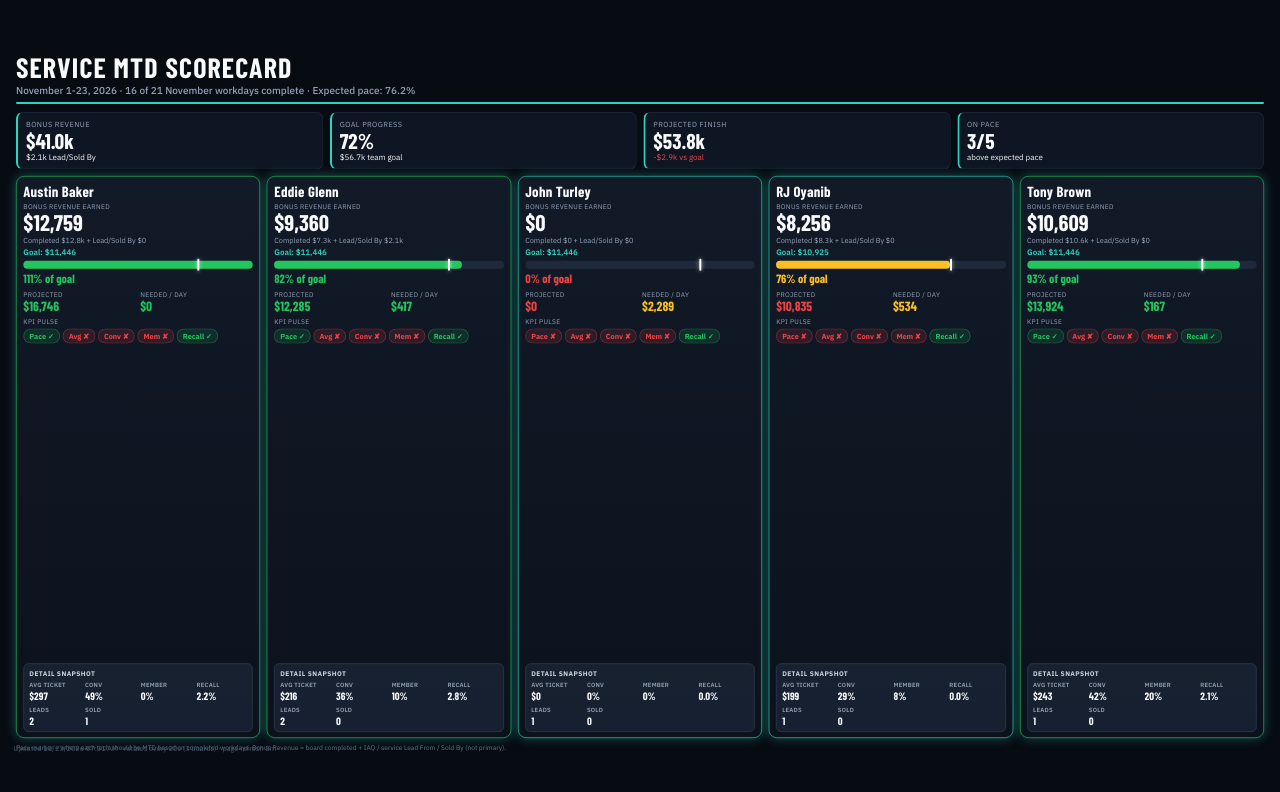
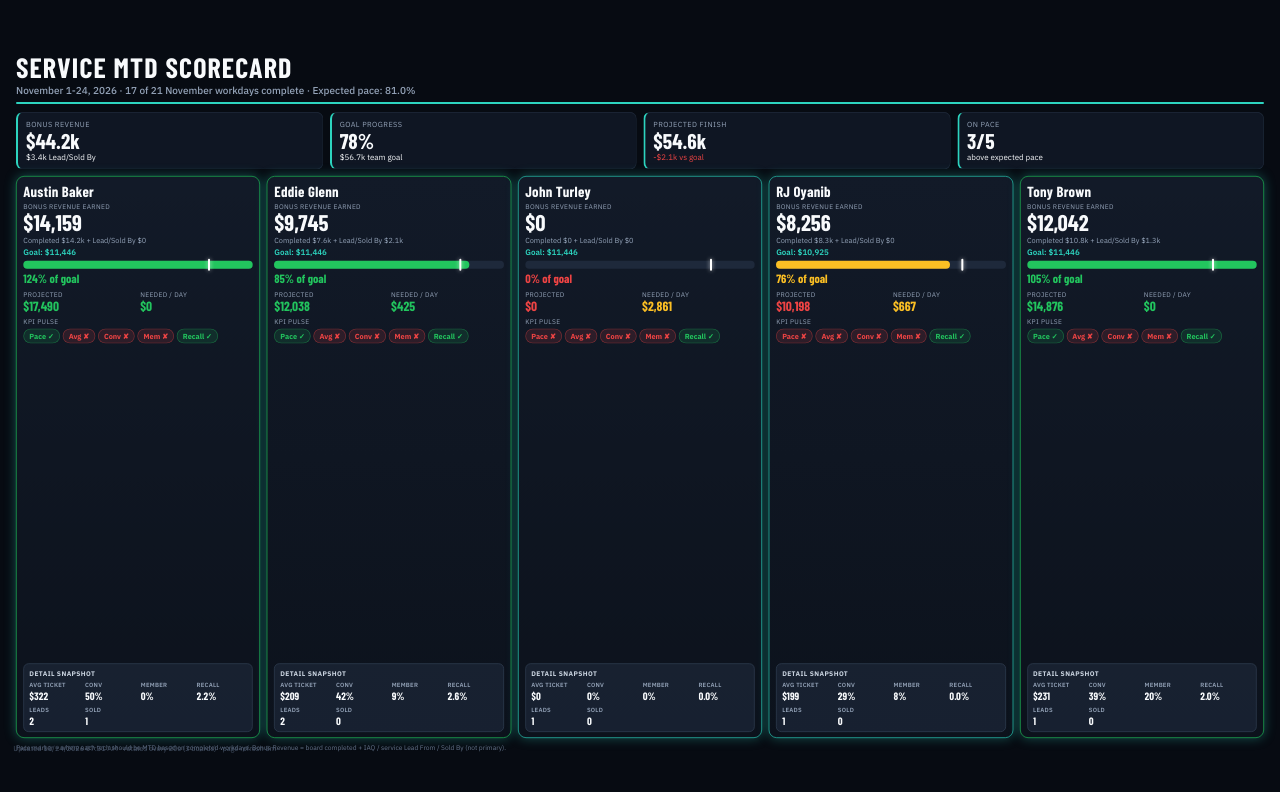
Before and after one commit to ceilingxfan/integrity-ac-scorecard, a plain HTML site: page index.html in a window 1280 px wide. Drawn offline with nearby package versions, Linux system fonts and the light colour scheme.

Commit message:
Update technician scorecard TV board

```diff
--- a/index.html
+++ b/index.html
@@ -289,28 +289,28 @@
       <header class="hdr">
         <h1>SERVICE MTD SCORECARD</h1>
         <p class="sub">
-          November 1-23, 2026 · 16 of 21 November workdays complete ·
-          Expected pace: 76.2%
+          November 1-24, 2026 · 17 of 21 November workdays complete ·
+          Expected pace: 81.0%
         </p>
         <div class="rule" style="background:#2dd4bf"></div>
       </header>
       <div class="summary">
             <div class="sum-card" style="border-left:3px solid #2dd4bf">
               <div class="sum-title">Bonus Revenue</div>
-              <div class="sum-val">$41.0k</div>
-              <div class="sum-sub" style="color:#f8fafc">$2.1k Lead/Sold By</div>
+              <div class="sum-val">$44.2k</div>
+              <div class="sum-sub" style="color:#f8fafc">$3.4k Lead/Sold By</div>
             </div>
 
             <div class="sum-card" style="border-left:3px solid #2dd4bf">
               <div class="sum-title">Goal Progress</div>
-              <div class="sum-val">72%</div>
+              <div class="sum-val">78%</div>
               <div class="sum-sub" style="color:#f8fafc">$56.7k team goal</div>
             </div>
 
             <div class="sum-card" style="border-left:3px solid #2dd4bf">
               <div class="sum-title">Projected Finish</div>
-              <div class="sum-val">$53.8k</div>
-              <div class="sum-sub" style="color:#ef4444">-$2.9k vs goal</div>
+              <div class="sum-val">$54.6k</div>
+              <div class="sum-sub" style="color:#ef4444">-$2.1k vs goal</div>
             </div>
 
             <div class="sum-card" style="border-left:3px solid #2dd4bf">
@@ -323,22 +323,22 @@
     <article class="tech-card" style="border-color:#22c55e;box-shadow:0 0 18px rgba(45, 212, 191, 0.35)">
       <h2 class="tech-name">Austin Baker</h2>
       <div class="rev-label">Bonus Revenue Earned</div>
-      <div class="rev-big">$12,759</div>
-      <div class="rev-sub">Completed $12.8k + Lead/Sold By $0</div>
+      <div class="rev-big">$14,159</div>
+      <div class="rev-sub">Completed $14.2k + Lead/Sold By $0</div>
       <div class="goal-line" style="color:#2dd4bf">Goal: $11,446</div>
 
     <div class="bar-wrap">
       <div class="bar-track">
         <div class="bar-fill" style="width:100.0%;background:#22c55e"></div>
-        <div class="pace-marker" style="left:76.2%" title="Expected pace"></div>
+        <div class="pace-marker" style="left:81.0%" title="Expected pace"></div>
       </div>
-      <div class="bar-pct" style="color:#22c55e">111% of goal</div>
+      <div class="bar-pct" style="color:#22c55e">124% of goal</div>
     </div>
 
       <div class="proj-grid">
         <div>
           <div class="proj-label">Projected</div>
-          <div class="proj-val" style="color:#22c55e">$16,746</div>
+          <div class="proj-val" style="color:#22c55e">$17,490</div>
         </div>
         <div>
           <div class="proj-label">Needed / Day</div>
@@ -354,12 +354,12 @@
 
         <div class="metric-cell">
           <div class="metric-label">Avg ticket</div>
-          <div class="metric-val">$297</div>
+          <div class="metric-val">$322</div>
         </div>
 
         <div class="metric-cell">
           <div class="metric-label">Conv</div>
-          <div class="metric-val">49%</div>
+          <div class="metric-val">50%</div>
         </div>
 
         <div class="metric-cell">
@@ -391,26 +391,26 @@
     <article class="tech-card" style="border-color:#22c55e;box-shadow:0 0 18px rgba(45, 212, 191, 0.35)">
       <h2 class="tech-name">Eddie Glenn</h2>
       <div class="rev-label">Bonus Revenue Earned</div>
-      <div class="rev-big">$9,360</div>
-      <div class="rev-sub">Completed $7.3k + Lead/Sold By $2.1k</div>
+      <div class="rev-big">$9,745</div>
+      <div class="rev-sub">Completed $7.6k + Lead/Sold By $2.1k</div>
       <div class="goal-line" style="color:#2dd4bf">Goal: $11,446</div>
 
     <div class="bar-wrap">
       <div class="bar-track">
-        <div class="bar-fill" style="width:81.8%;background:#22c55e"></div>
-        <div class="pace-marker" style="left:76.2%" title="Expected pace"></div>
+        <div class="bar-fill" style="width:85.1%;background:#22c55e"></div>
+        <div class="pace-marker" style="left:81.0%" title="Expected pace"></div>
       </div>
-      <div class="bar-pct" style="color:#22c55e">82% of goal</div>
+      <div class="bar-pct" style="color:#22c55e">85% of goal</div>
     </div>
 
       <div class="proj-grid">
         <div>
           <div class="proj-label">Projected</div>
-          <div class="proj-val" style="color:#22c55e">$12,285</div>
+          <div class="proj-val" style="color:#22c55e">$12,038</div>
         </div>
         <div>
           <div class="proj-label">Needed / Day</div>
-          <div class="proj-val" style="color:#22c55e">$417</div>
+          <div class="proj-val" style="color:#22c55e">$425</div>
         </div>
       </div>
       <div class="kpi-label">KPI Pulse</div>
@@ -422,22 +422,22 @@
 
         <div class="metric-cell">
           <div class="metric-label">Avg ticket</div>
-          <div class="metric-val">$216</div>
+          <div class="metric-val">$209</div>
         </div>
 
         <div class="metric-cell">
           <div class="metric-label">Conv</div>
-          <div class="metric-val">36%</div>
+          <div class="metric-val">42%</div>
         </div>
 
         <div class="metric-cell">
           <div class="metric-label">Member</div>
-          <div class="metric-val">10%</div>
+          <div class="metric-val">9%</div>
         </div>
 
         <div class="metric-cell">
           <div class="metric-label">Recall</div>
-          <div class="metric-val">2.8%</div>
+          <div class="metric-val">2.6%</div>
         </div>
 
         <div class="metric-cell">
@@ -466,7 +466,7 @@
     <div class="bar-wrap">
       <div class="bar-track">
         <div class="bar-fill" style="width:0.0%;background:#ef4444"></div>
-        <div class="pace-marker" style="left:76.2%" title="Expected pace"></div>
+        <div class="pace-marker" style="left:81.0%" title="Expected pace"></div>
       </div>
       <div class="bar-pct" style="color:#ef4444">0% of goal</div>
     </div>
@@ -478,7 +478,7 @@
         </div>
         <div>
           <div class="proj-label">Needed / Day</div>
-          <div class="proj-val" style="color:#fbbf24">$2,289</div>
+          <div class="proj-val" style="color:#fbbf24">$2,861</div>
         </div>
       </div>
       <div class="kpi-label">KPI Pulse</div>
@@ -534,7 +534,7 @@
     <div class="bar-wrap">
       <div class="bar-track">
         <div class="bar-fill" style="width:75.6%;background:#fbbf24"></div>
-        <div class="pace-marker" style="left:76.2%" title="Expected pace"></div>
+        <div class="pace-marker" style="left:81.0%" title="Expected pace"></div>
       </div>
       <div class="bar-pct" style="color:#fbbf24">76% of goal</div>
     </div>
@@ -542,11 +542,11 @@
       <div class="proj-grid">
         <div>
           <div class="proj-label">Projected</div>
-          <div class="proj-val" style="color:#ef4444">$10,835</div>
+          <div class="proj-val" style="color:#ef4444">$10,198</div>
         </div>
         <div>
           <div class="proj-label">Needed / Day</div>
-          <div class="proj-val" style="color:#fbbf24">$534</div>
+          <div class="proj-val" style="color:#fbbf24">$667</div>
         </div>
       </div>
       <div class="kpi-label">KPI Pulse</div>
@@ -595,26 +595,26 @@
     <article class="tech-card" style="border-color:#22c55e;box-shadow:0 0 18px rgba(45, 212, 191, 0.35)">
       <h2 class="tech-name">Tony Brown</h2>
       <div class="rev-label">Bonus Revenue Earned</div>
-      <div class="rev-big">$10,609</div>
-      <div class="rev-sub">Completed $10.6k + Lead/Sold By $0</div>
+      <div class="rev-big">$12,042</div>
+      <div class="rev-sub">Completed $10.8k + Lead/Sold By $1.3k</div>
       <div class="goal-line" style="color:#2dd4bf">Goal: $11,446</div>
 
     <div class="bar-wrap">
       <div class="bar-track">
-        <div class="bar-fill" style="width:92.7%;background:#22c55e"></div>
-        <div class="pace-marker" style="left:76.2%" title="Expected pace"></div>
+        <div class="bar-fill" style="width:100.0%;background:#22c55e"></div>
+        <div class="pace-marker" style="left:81.0%" title="Expected pace"></div>
       </div>
-      <div class="bar-pct" style="color:#22c55e">93% of goal</div>
+      <div class="bar-pct" style="color:#22c55e">105% of goal</div>
     </div>
 
       <div class="proj-grid">
         <div>
           <div class="proj-label">Projected</div>
-          <div class="proj-val" style="color:#22c55e">$13,924</div>
+          <div class="proj-val" style="color:#22c55e">$14,876</div>
         </div>
         <div>
           <div class="proj-label">Needed / Day</div>
-          <div class="proj-val" style="color:#22c55e">$167</div>
+          <div class="proj-val" style="color:#22c55e">$0</div>
         </div>
       </div>
       <div class="kpi-label">KPI Pulse</div>
@@ -626,12 +626,12 @@
 
         <div class="metric-cell">
           <div class="metric-label">Avg ticket</div>
-          <div class="metric-val">$243</div>
+          <div class="metric-val">$231</div>
         </div>
 
         <div class="metric-cell">
           <div class="metric-label">Conv</div>
-          <div class="metric-val">42%</div>
+          <div class="metric-val">39%</div>
         </div>
 
         <div class="metric-cell">
@@ -641,7 +641,7 @@
 
         <div class="metric-cell">
           <div class="metric-label">Recall</div>
-          <div class="metric-val">2.1%</div>
+          <div class="metric-val">2.0%</div>
         </div>
 
         <div class="metric-cell">
@@ -670,8 +670,8 @@
       <header class="hdr">
         <h1>MAINTENANCE MTD SCORECARD</h1>
         <p class="sub">
-          November 1-23, 2026 · 16 of 21 November workdays complete ·
-          Expected pace: 76.2%
+          November 1-24, 2026 · 17 of 21 November workdays complete ·
+          Expected pace: 81.0%
         </p>
         <div class="rule" style="background:#a78bfa"></div>
       </header>
@@ -690,8 +690,8 @@
 
             <div class="sum-card" style="border-left:3px solid #a78bfa">
               <div class="sum-title">Projected Finish</div>
-              <div class="sum-val">$23.3k</div>
-              <div class="sum-sub" style="color:#22c55e">$3.3k vs goal</div>
+              <div class="sum-val">$22.0k</div>
+              <div class="sum-sub" style="color:#22c55e">$2.0k vs goal</div>
             </div>
 
             <div class="sum-card" style="border-left:3px solid #a78bfa">
@@ -711,7 +711,7 @@
     <div class="bar-wrap">
       <div class="bar-track">
         <div class="bar-fill" style="width:100.0%;background:#22c55e"></div>
-        <div class="pace-marker" style="left:76.2%" title="Expected pace"></div>
+        <div class="pace-marker" style="left:81.0%" title="Expected pace"></div>
       </div>
       <div class="bar-pct" style="color:#22c55e">140% of goal</div>
     </div>
@@ -719,7 +719,7 @@
       <div class="proj-grid">
         <div>
           <div class="proj-label">Projected</div>
-          <div class="proj-val" style="color:#22c55e">$18,395</div>
+          <div class="proj-val" style="color:#22c55e">$17,313</div>
         </div>
         <div>
           <div class="proj-label">Needed / Day</div>
@@ -764,7 +764,7 @@
     <div class="bar-wrap">
       <div class="bar-track">
         <div class="bar-fill" style="width:37.7%;background:#ef4444"></div>
-        <div class="pace-marker" style="left:76.2%" title="Expected pace"></div>
+        <div class="pace-marker" style="left:81.0%" title="Expected pace"></div>
       </div>
       <div class="bar-pct" style="color:#ef4444">38% of goal</div>
     </div>
@@ -772,11 +772,11 @@
       <div class="proj-grid">
         <div>
           <div class="proj-label">Projected</div>
-          <div class="proj-val" style="color:#ef4444">$4,950</div>
+          <div class="proj-val" style="color:#ef4444">$4,659</div>
         </div>
         <div>
           <div class="proj-label">Needed / Day</div>
-          <div class="proj-val" style="color:#fbbf24">$1,246</div>
+          <div class="proj-val" style="color:#fbbf24">$1,557</div>
         </div>
       </div>
       <div class="kpi-label">KPI Pulse</div>
@@ -817,8 +817,8 @@
       <header class="hdr">
         <h1>WARRANTY MTD SCORECARD</h1>
         <p class="sub">
-          November 1-23, 2026 · 16 of 21 November workdays complete ·
-          Expected pace: 76.2%
+          November 1-24, 2026 · 17 of 21 November workdays complete ·
+          Expected pace: 81.0%
         </p>
         <div class="rule" style="background:#fb923c"></div>
       </header>
@@ -837,8 +837,8 @@
 
             <div class="sum-card" style="border-left:3px solid #fb923c">
               <div class="sum-title">Projected Finish</div>
-              <div class="sum-val">$9.8k</div>
-              <div class="sum-sub" style="color:#ef4444">-$8.2k vs goal</div>
+              <div class="sum-val">$9.2k</div>
+              <div class="sum-sub" style="color:#ef4444">-$8.8k vs goal</div>
             </div>
 
             <div class="sum-card" style="border-left:3px solid #fb923c">
@@ -858,7 +858,7 @@
     <div class="bar-wrap">
       <div class="bar-track">
         <div class="bar-fill" style="width:41.5%;background:#ef4444"></div>
-        <div class="pace-marker" style="left:76.2%" title="Expected pace"></div>
+        <div class="pace-marker" style="left:81.0%" title="Expected pace"></div>
       </div>
       <div class="bar-pct" style="color:#ef4444">41% of goal</div>
     </div>
@@ -866,11 +866,11 @@
       <div class="proj-grid">
         <div>
           <div class="proj-label">Projected</div>
-          <div class="proj-val" style="color:#ef4444">$9,796</div>
+          <div class="proj-val" style="color:#ef4444">$9,220</div>
         </div>
         <div>
           <div class="proj-label">Needed / Day</div>
-          <div class="proj-val" style="color:#fbbf24">$2,107</div>
+          <div class="proj-val" style="color:#fbbf24">$2,634</div>
         </div>
       </div>
       <div class="kpi-label">KPI Pulse</div>
@@ -907,7 +907,7 @@
     </div>
     </section>
       </div>
-      <div class="stamp">Updated 11/23/2026 07:31 AM · rotates every 20s (3 boards) · page refresh 5m</div>
+      <div class="stamp">Updated 11/24/2026 07:31 AM · rotates every 20s (3 boards) · page refresh 5m</div>
     </div>
   </div>
 
```
